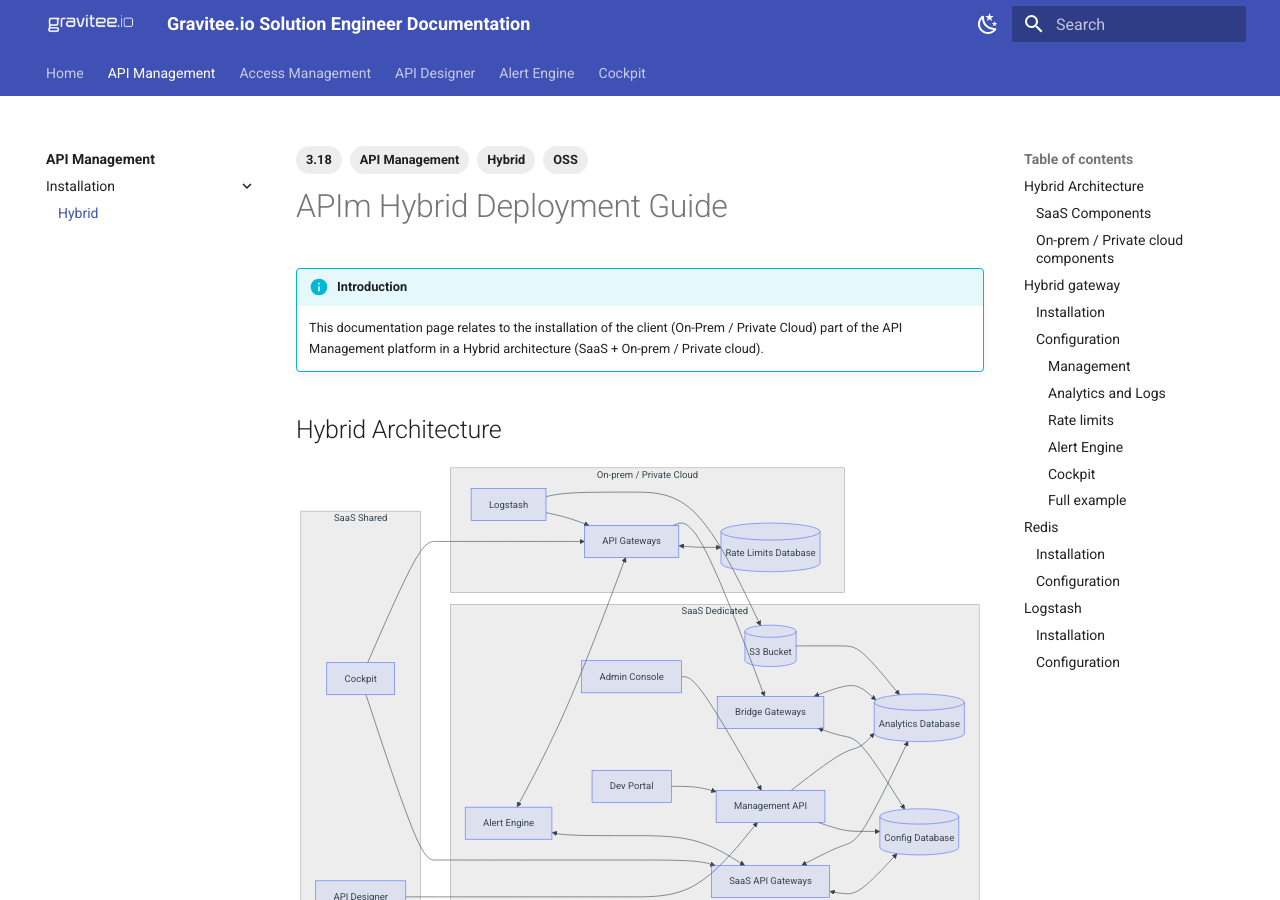
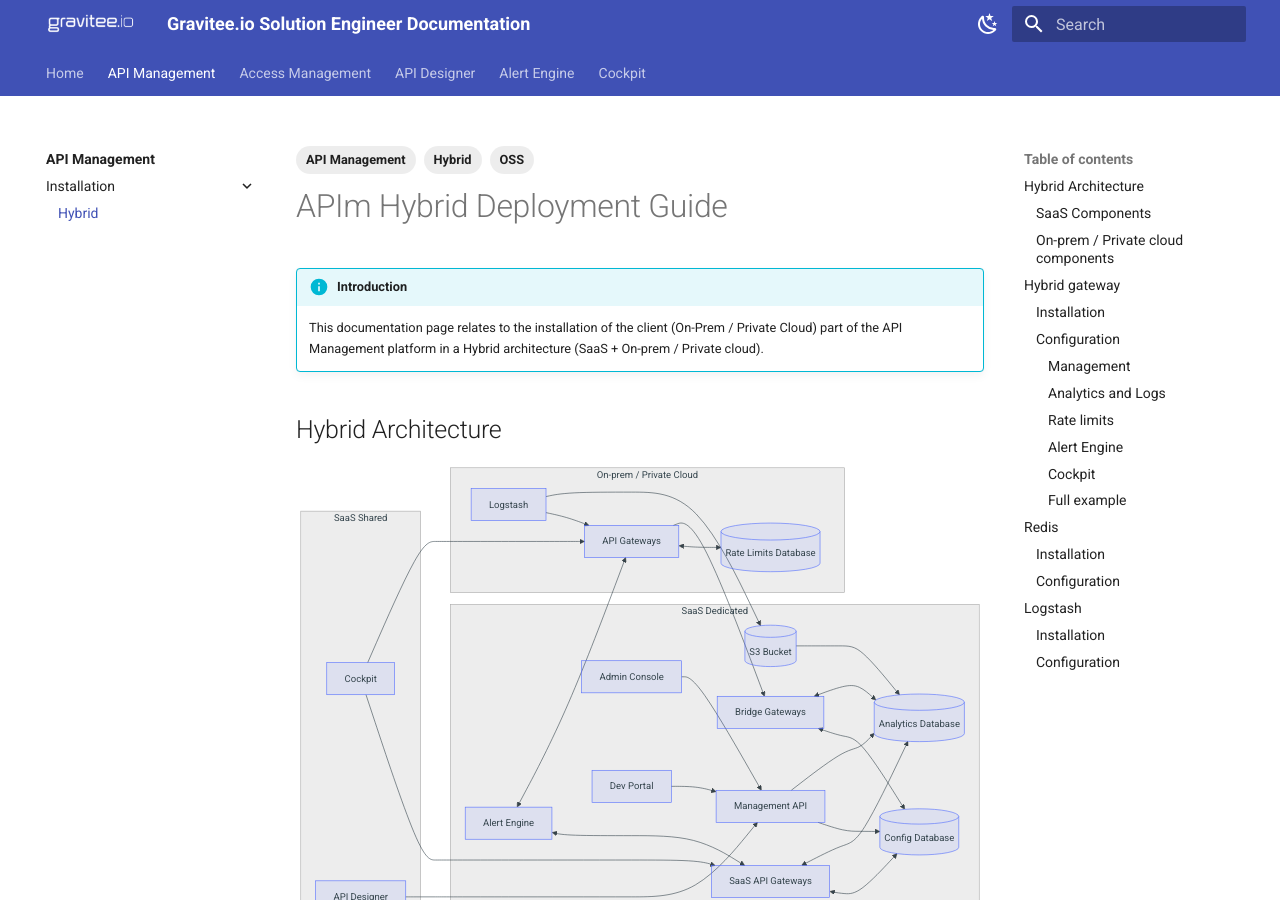
Before and after one commit to dobl1/gravitee-se-docs, an MkDocs documentation site: the page built from docs/api-management/install/hybrid.md, in a window 1280 px wide and 900 px high. Built offline with MkDocs 1.6.1 and Material for MkDocs 9.7.7, drawn with Linux system fonts in a browser that asks for light colours.

Commit message:
FIX bad tag on hybrid install APIm page

```diff
--- a/docs/api-management/install/hybrid.md
+++ b/docs/api-management/install/hybrid.md
@@ -3,7 +3,6 @@ title: APIm Hybrid Deployment Guide
 tags:
   - API Management
   - OSS
-  - 3.18
   - Hybrid
 ---
 
```
